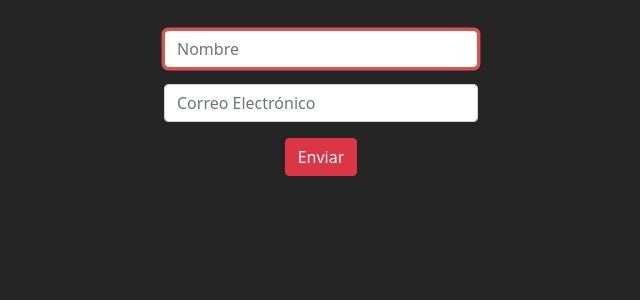
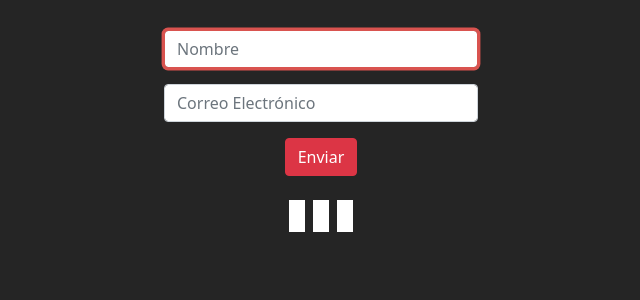
Before and after one commit to juanadevesat/IAC-con-Terraform, a Flask app: page / in a window 1280 px wide. Shown: the part 134-434 px from the top of the page, without its empty margins (319-959 px from the left). Run offline with Flask 2, Linux system fonts and the light colour scheme.

Commit message:
waiting icon test + terraform updates

```diff
--- a/web/static/styles.css
+++ b/web/static/styles.css
@@ -37,3 +37,40 @@
 .alert{
     text-align: center;
 }
+
+.lds-facebook {
+    display: inline-block;
+    position: relative;
+    width: 80px;
+    height: 80px;
+  }
+  .lds-facebook div {
+    display: inline-block;
+    position: absolute;
+    left: 8px;
+    width: 16px;
+    background: #fff;
+    animation: lds-facebook 1.2s cubic-bezier(0, 0.5, 0.5, 1) infinite;
+  }
+  .lds-facebook div:nth-child(1) {
+    left: 8px;
+    animation-delay: -0.24s;
+  }
+  .lds-facebook div:nth-child(2) {
+    left: 32px;
+    animation-delay: -0.12s;
+  }
+  .lds-facebook div:nth-child(3) {
+    left: 56px;
+    animation-delay: 0;
+  }
+  @keyframes lds-facebook {
+    0% {
+      top: 8px;
+      height: 64px;
+    }
+    50%, 100% {
+      top: 24px;
+      height: 32px;
+    }
+  }
--- a/web/templates/data.html
+++ b/web/templates/data.html
@@ -27,5 +27,6 @@
         {% endfor %}
         </tbody>
     </table>
+    <div class="lds-facebook"><div></div><div></div><div></div>
 
 {% endblock %}
--- a/web/templates/index.html
+++ b/web/templates/index.html
@@ -12,5 +12,6 @@
         </div>
         <button class="btn btn-danger" type="submit">Enviar</button>
     </form>
+    <div class="lds-facebook"><div></div><div></div><div></div>
 
 {% endblock %}
```
Also changed, not shown: README.md, 3 other files.
